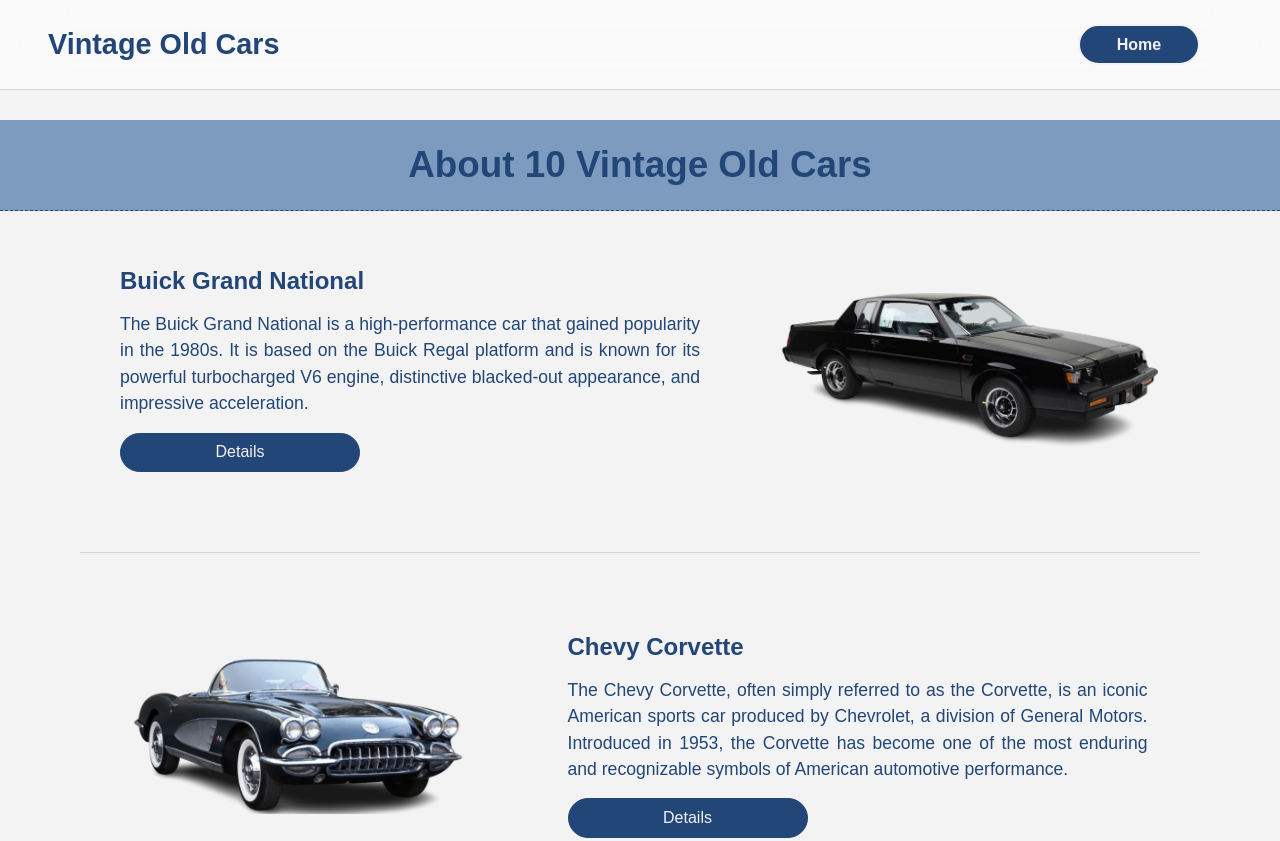
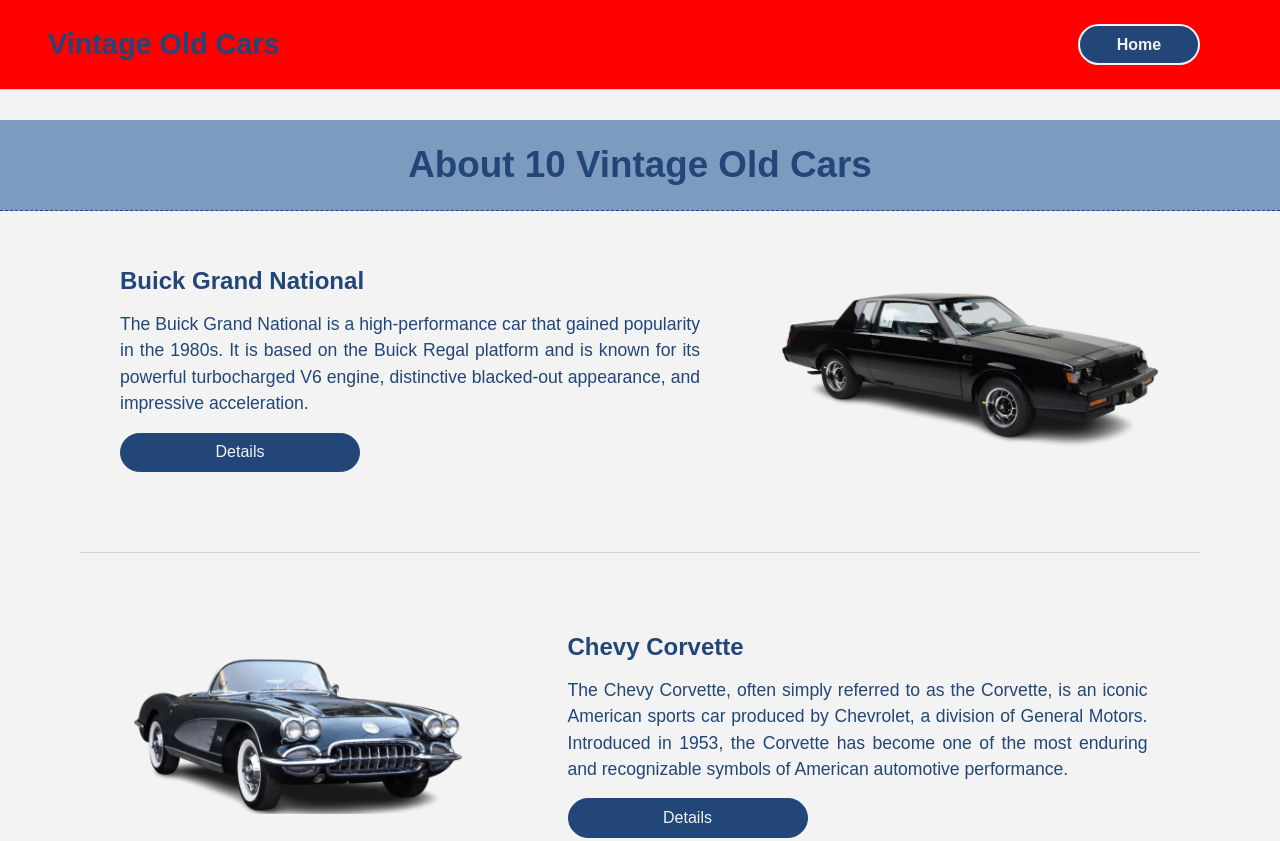
Before and after one commit to Smith6666666/Vintage-Cars, a plain HTML site: page index.html in a window 1280 px wide. Shown: the top 841 px of the page. Drawn offline with Linux system fonts and the light colour scheme.

Commit message:
Update style.css

```diff
--- a/style.css
+++ b/style.css
@@ -24,9 +24,9 @@ nav{
 	align-items: center;
 	justify-content: space-between;
 	flex-wrap: wrap;
-	background: rgba(255, 255, 255, 0.5);
- 	-webkit-backdrop-filter: blur(30px);
-  	backdrop-filter: blur(30px);
+/*  	-webkit-backdrop-filter: blur(30px);
+  	backdrop-filter: blur(30px); */
+	background: red;
 	position: fixed;
 	top: 0;
 	right: 0;
```
